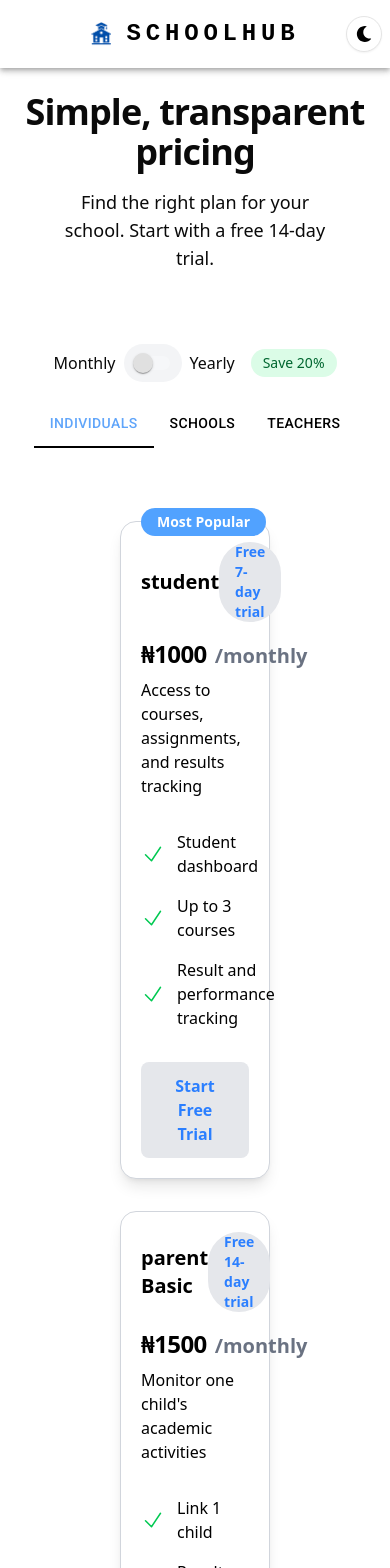
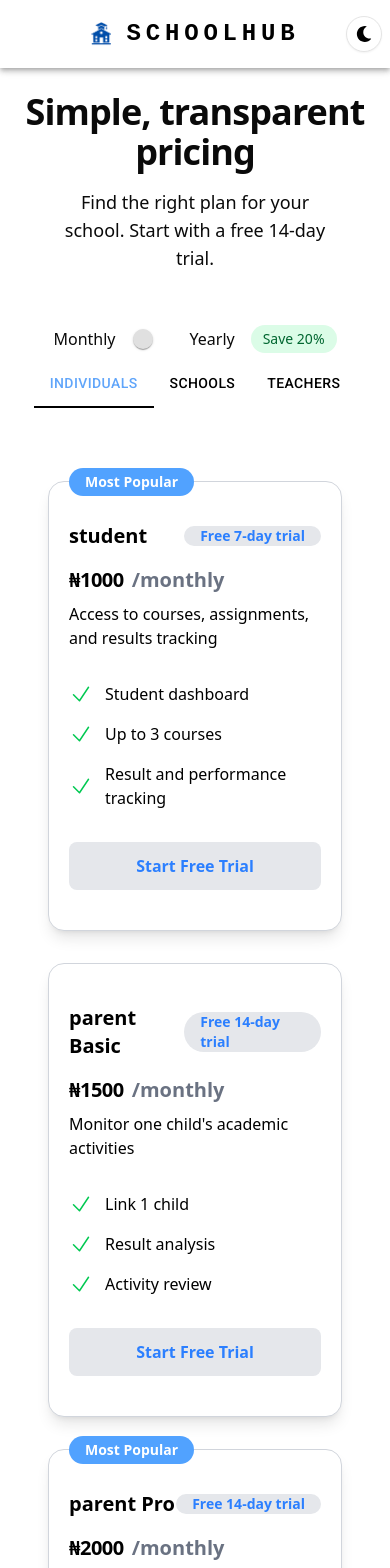
Before and after one commit to Qefas-Prep-Technical-team/SchoolhubLandingPage, a Next.js app: page /pricing in a window 390 px wide. Shown: the top 1568 px of the page. Built offline with nearby package versions, Linux system fonts and the light colour scheme; some icons are missing.

Commit message:
finished pricing page

```diff
--- a/src/components/pricing/EachPriceCard.tsx
+++ b/src/components/pricing/EachPriceCard.tsx
@@ -4,6 +4,7 @@ import { PricingTab } from '../Types/Pricing';
 import { useBillingStore } from '@/utils/PricingPage';
 import AOS from 'aos';
 import { usePricingFocusStore } from '@/utils/PricingFocusStore';
+import { useTheme } from 'next-themes';
 
 const EachPriceCard: FC<PricingTab> = ({ name, description, pricing, type, trialDays, features, hasTrial, isPopular }) => {
     const {
@@ -20,16 +21,16 @@ const EachPriceCard: FC<PricingTab> = ({ name, description, pricing, type, trial
     const isActive = activeCardIds.includes(type);
     const isFocused = focusedCardId === type;
     const isHovered = hoveredCardId === type;
-
+    const { theme } = useTheme();
     const { billingType } = useBillingStore();
     useEffect(() => {
         AOS.init();
 
     }, []);
     return (
-        <div className={` cursor-pointer relative flex flex-col rounded-2xl border border-gray-300 bg-white p-5 shadow-lg ${isActive ? 'border-blue-600' : 'border-gray-300'}
+        <div className={` cursor-pointer relative flex flex-col rounded-2xl border ${theme === "dark" ? "bg-black " : "bg-white border-gray-300 "} px-5 py-10  md:p-5  shadow-lg ${isActive ? 'border-blue-600' : `${theme === "dark" ? "" : 'border-gray-300'}`}
         ${isFocused ? 'ring-2 ring-blue-400' : ''}
-        ${isHovered ? 'bg-gray-100 scale-110 z-10' : ''} transition-all duration-300 ease-in-out`}
+        ${isHovered ? `${theme === "dark" ? "bg-back-500" : "bg-gray-100"} scale-110 z-10` : ''} transition-all duration-300 ease-in-out`}
             onMouseEnter={() => {
                 setHoveredCardId(type);
                 setFocusMode('hover');
@@ -47,12 +48,12 @@ const EachPriceCard: FC<PricingTab> = ({ name, description, pricing, type, trial
             <div className="flex-grow">
                 {isPopular && <div data-aos="zoom-in" className="absolute top-0 -translate-y-1/2 rounded-full bg-blue-400 px-4 py-1 text-sm font-semibold text-white">Most Popular</div>}
                 <div className="flex items-center justify-between">
-                    <h2 className="text-xl font-bold ">{type}</h2>
+                    <h2 className="text-xl md:tex-txl font-bold ">{type}</h2>
                     {hasTrial && <span className="inline-flex items-center rounded-full bg-gray-200 px-4  text-sm font-semibold text-blue-500">Free {trialDays}-day trial</span>}
                 </div>
                 <div className="mt-4 flex items-baseline gap-2">
-                    <span className="text-2xl font-extrabold tracking-tight text-black-500">₦{billingType == "monthly" ? pricing?.monthly : pricing?.yearly}</span>
-                    <span className="text-xl font-semibold text-gray-500">/{billingType == "monthly" ? "monthly" : "yearly"}</span>
+                    <span className="text-xl md:text-2xl font-extrabold tracking-tight text-black-500">₦{billingType == "monthly" ? pricing?.monthly : pricing?.yearly}</span>
+                    <span className="text-xl md:text-2xl font-semibold text-gray-500">/{billingType == "monthly" ? "monthly" : "yearly"}</span>
                 </div>
                 <p className="mt-2 text-base text-[var(--text-secondary)]">{description}</p>
                 <ul className="mt-8 space-y-4">
--- a/src/components/pricing/FrequentlyAskedQuestions.tsx
+++ b/src/components/pricing/FrequentlyAskedQuestions.tsx
@@ -1,15 +1,18 @@
+"use client"
 import { Box } from '@mui/material';
 import React, { FC } from 'react';
 import { useFetchPricingFAQ } from './query';
+import { useTheme } from 'next-themes';
 
 const FrequentlyAskedQuestions: FC = () => {
     const { data } = useFetchPricingFAQ()
+    const { theme } = useTheme();
     return (
         <Box className="container mx-auto px-6 py-16 flex flex-col items-center">
-            <Box className="mt-24 max-w-4xl mx-auto w-full">
+            <Box className="md:mt-24 max-w-4xl mx-auto w-full">
                 <h2 className="text-center text-3xl sm:text-4xl font-extrabold text-[var(--text-primary)] tracking-tight">Frequently asked questions</h2>
                 <div className="mt-10 space-y-4">
-                    {data && data.map((items) => (<details key={items.question} className="group rounded-lg border border-white bg-white p-6 [&amp;_summary::-webkit-details-marker]:hidden shadow-sm">
+                    {data && data.map((items) => (<details key={items.question} className={`group rounded-lg border  ${theme === "dark" ? "bg-black " : "bg-white border-white"} p-6 [&amp;_summary::-webkit-details-marker]:hidden shadow-sm`}>
                         <summary className="flex cursor-pointer items-center justify-between">
                             <h3 className="text-lg font-medium text-[var(--text-primary)]">{items.question}</h3>
                             <svg className="h-6 w-6 transform transition-transform duration-300 group-open:rotate-180" fill="none" stroke="currentColor" stroke-width="1.5" viewBox="0 0 24 24" xmlns="http://www.w3.org/2000/svg"><path d="M19.5 8.25l-7.5 7.5-7.5-7.5" stroke-linecap="round" stroke-linejoin="round"></path></svg>
--- a/src/components/pricing/PricingCard.tsx
+++ b/src/components/pricing/PricingCard.tsx
@@ -1,17 +1,20 @@
+"use client"
 import Box from '@mui/material/Box';
 import React, { FC } from 'react';
 import { Switch } from '@mui/material';
 import PricingTab from './PricingTab';
 import { useBillingStore } from '@/utils/PricingPage';
+import { useTheme } from 'next-themes';
 
 const PricingCard: FC = () => {
-    const { billingType, setBillingType, toggleBillingType } = useBillingStore();
+    const { billingType, setBillingType } = useBillingStore();
+    const { theme } = useTheme();
     return (
-        <Box className="container mx-auto px-6 py-6 md">
+        <Box className="container mx-auto md:p6 ">
             <div className="mt-12 flex items-center justify-center gap-2">
                 <span className="text-base font-medium text-[var(--text-secondary)]">Monthly</span>
                 <Switch
-                    className="peer bg-gray-100 rounded-full p-0"
+                    className={`peer ${theme === "dark" ? "bg-gray-500" : "bg-black-100"}rounded-full p-0`}
                     onChange={() => billingType === 'monthly' ? setBillingType('yearly') : setBillingType('monthly')}
                     checked={billingType === 'yearly'}
                     color="primary"
--- a/src/components/pricing/PricingTab.tsx
+++ b/src/components/pricing/PricingTab.tsx
@@ -44,7 +44,6 @@ function a11yProps(index: number) {
 
 export default function PricingTab({ billingType, setBillingType }: PricingTabProps) {
     const queryClient = useQueryClient();
-    console.log("Billing Type:", billingType);
     const { data, isLoading } = useFetchPricing()
     const [value, setValue] = React.useState(0);
     const handleChange = (event: React.SyntheticEvent, newValue: number) => {
@@ -58,8 +57,8 @@ export default function PricingTab({ billingType, setBillingType }: PricingTabPr
     const teachers = data?.find(d => d.category === "teachers");
     return (
         <Box
-            className="container mx-auto flex-col items-center justify-center p-4   "
-            sx={{ display: 'flex', backgroundColor: theme === "dark" ? '#121212' : '#fff', color: theme === "dark" ? '#fff' : '#000' }}>
+            className="container mx-auto flex-col items-center justify-center md:p-4   "
+            sx={{ display: 'flex', backgroundColor: theme === "dark" ? "" : '#fff', color: theme === "dark" ? '#fff' : '#000' }}>
             <Box className=" justify-center items-center border-2" sx={{ borderBottom: 1, borderColor: 'divider' }}>
                 <Tabs
                     sx={{
@@ -78,10 +77,9 @@ export default function PricingTab({ billingType, setBillingType }: PricingTabPr
             </Box>
 
             <CustomTabPanel value={value} index={0}>
-                <div className="mt-12 grid grid-cols-1 gap-8 md:grid-cols-2 lg:grid-cols-3 px-14">
+                <div className="mt-12 grid grid-cols-1 gap-8 md:grid-cols-2 lg:grid-cols-3 px-6 md:px-14">
                     {
                         individuals && individuals.tabs.map((tabs) => {
-                            console.log("Tabs Data:", tabs);
                             return <EachPriceCard key={tabs.type} {...tabs} />
                         }
                         )
@@ -90,7 +88,7 @@ export default function PricingTab({ billingType, setBillingType }: PricingTabPr
                 </div>
             </CustomTabPanel>
             <CustomTabPanel value={value} index={1}>
-                <div className="mt-12 grid grid-cols-1 gap-8 md:grid-cols-2 lg:grid-cols-3 px-14">
+                <div className="mt-12 grid grid-cols-1 gap-8 md:grid-cols-2 lg:grid-cols-3 px-4 md:px-14">
                     {
                         schools && schools.tabs.map((tabs) => {
                             console.log("Tabs Data:", tabs);
```
